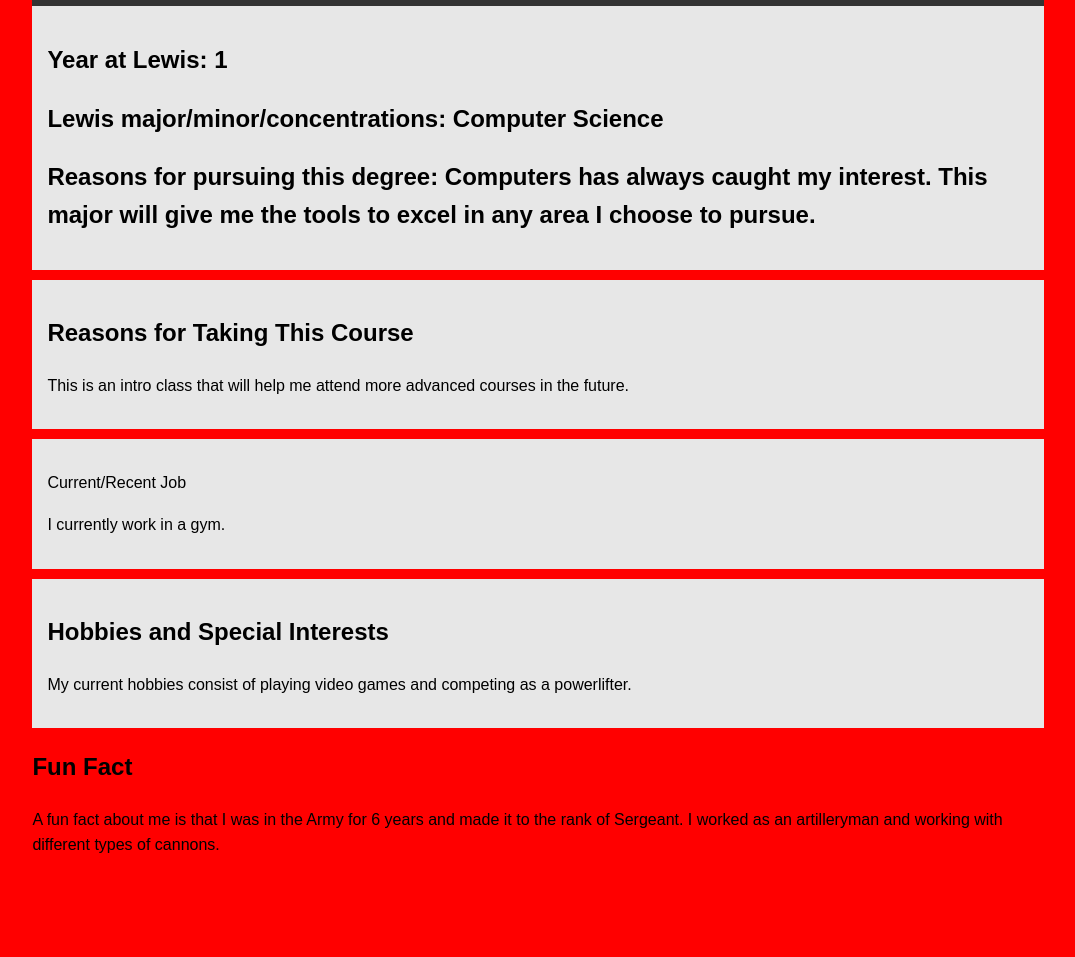
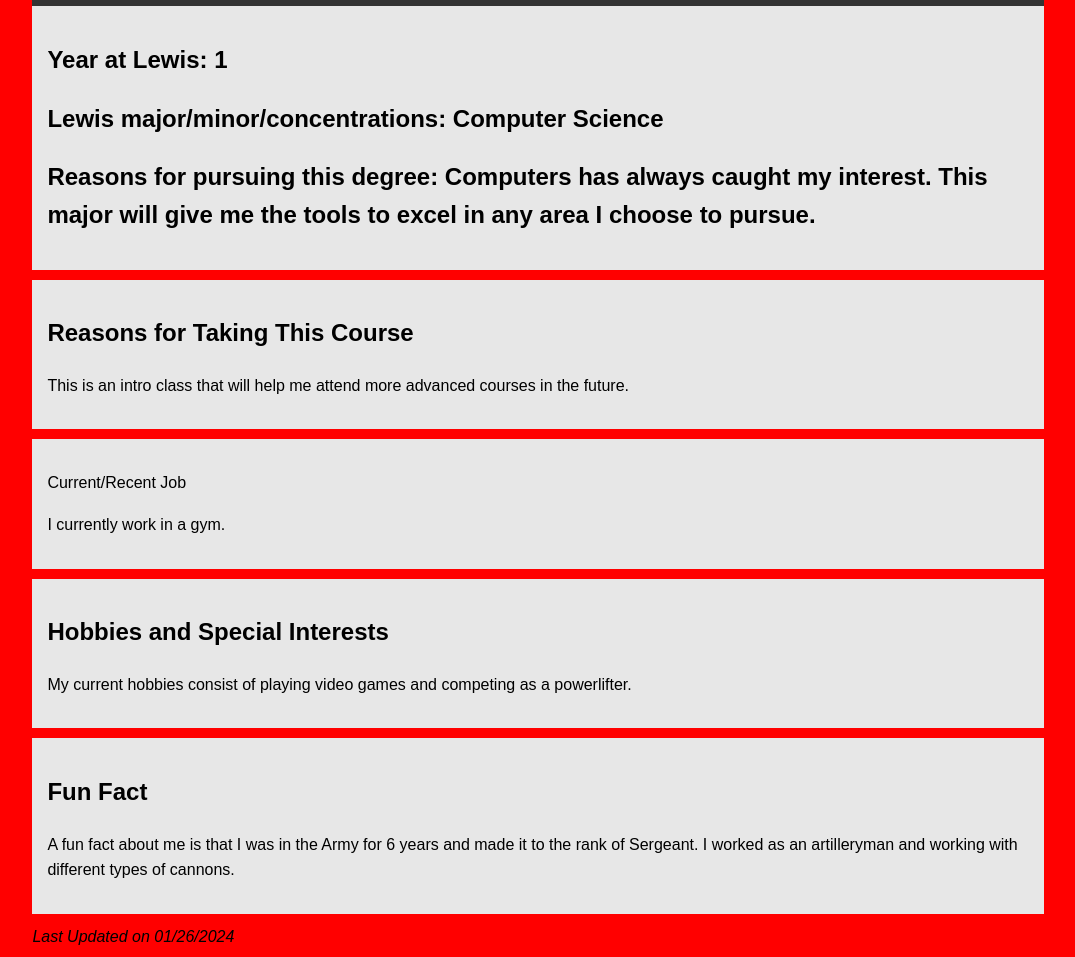
Before and after one commit to Luis-Perz/introductions, a plain HTML site: page index.html in a window 1280 px wide. Shown: the part 144-1101 px from the top of the page, without its empty margins (102-1177 px from the left). Before the commit the page ends 1026 px from the top, so only its background shows below. Drawn offline with Linux system fonts and the light colour scheme.

Commit message:
corrected fun fact styling and added updated section

```diff
--- a/index.html
+++ b/index.html
@@ -21,7 +21,7 @@
         .main-info h1 {
             margin: 0;
         }
-        .hobbies, .lewis, .course, .job {
+        .hobbies, .lewis, .course, .job, .fun-fact {
             background: #e7e7e7;
             padding: 15px;
             margin-bottom: 10px;
@@ -60,6 +60,9 @@
             <h2>Fun Fact</h2>
             <p>A fun fact about me is that I was in the Army for 6 years and made it to the rank of Sergeant. I worked as an artilleryman and working with different types of cannons.</p>
         </section>
+	<section class="update">
+		<em>Last Updated on 01/26/2024</em>
+	</section>
     </div>
 </body>
 </html>
```
